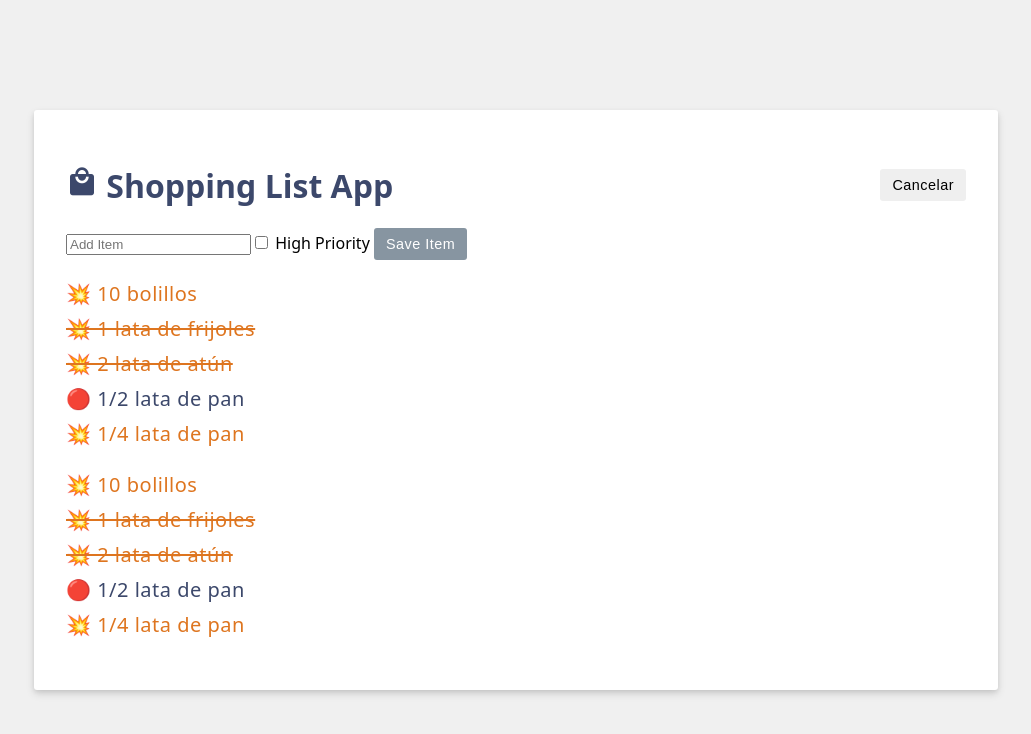
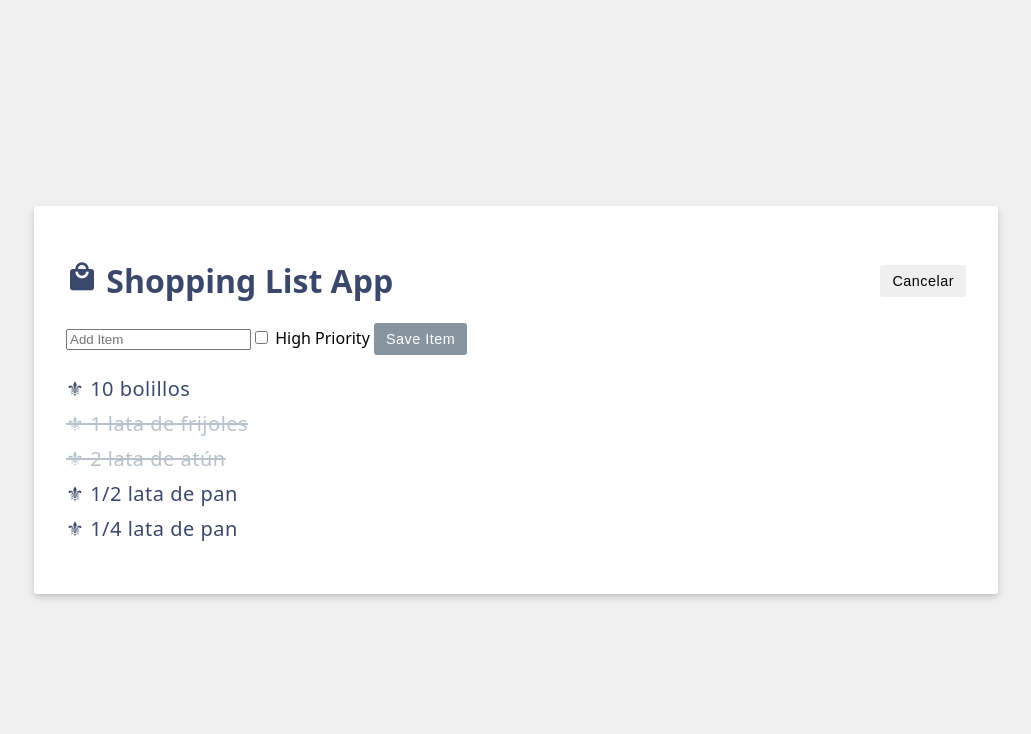
Before and after one commit to YahirArboleya/DADM-2024, a Vue app: page / in a window 1280 px wide. Shown: the top 734 px of the page, without its empty margins (124-1155 px from the left). Built offline with nearby package versions, Linux system fonts and the light colour scheme.

Commit message:
Alternando las propiedades de la lista

```diff
--- a/src/App.vue
+++ b/src/App.vue
@@ -37,6 +37,11 @@ const getLink = () => {
 
 const getLinkText = () => {
   return newItem.value === '' ? '💕 Link' : newItem.value;
+};
+
+// Alternando estado de compra del item
+const togglePurchased = (item) => {
+  item.purchased = !item.purchased;
 };
 
 </script>
@@ -90,19 +95,14 @@ v-if="editing">
 
   <!-- Lista clases con objetos -->
   <ul>
-    <li v-for = "{label, id, purchased, priority} in items"
-    :key = "id"
-    :class = "{strikeout: purchased, priority : priority}"
-    class = "amazing"
-    >{{ priority ? "💥" : "🔴"}} {{ label }}</li>
-  </ul>
-
-  <!--Listas clases con arreglos-->
-  <ul>
-    <li v-for = "{label, id, purchased, priority} in items"
-    :key = "id"
-    :class = "[purchased ? 'strikeout':'', priority ? 'priority':'']"
-    >{{ priority ? "💥" : "🔴"}} {{ label }}</li>
+    <li
+      v-for="({ id, label, purchased, priority }, index) in items"
+      @click="togglePurchased(items[index])"
+      v-bind:key="id"
+      :class="{ strikeout: purchased, priority: highPriority }"
+    >
+      ⚜ {{ label }}
+    </li>
   </ul>
 
   <p v-if="items.length === 0">🥀 NO HAY ELEMENTOS EN LA LISTA 🥀</p>
```
